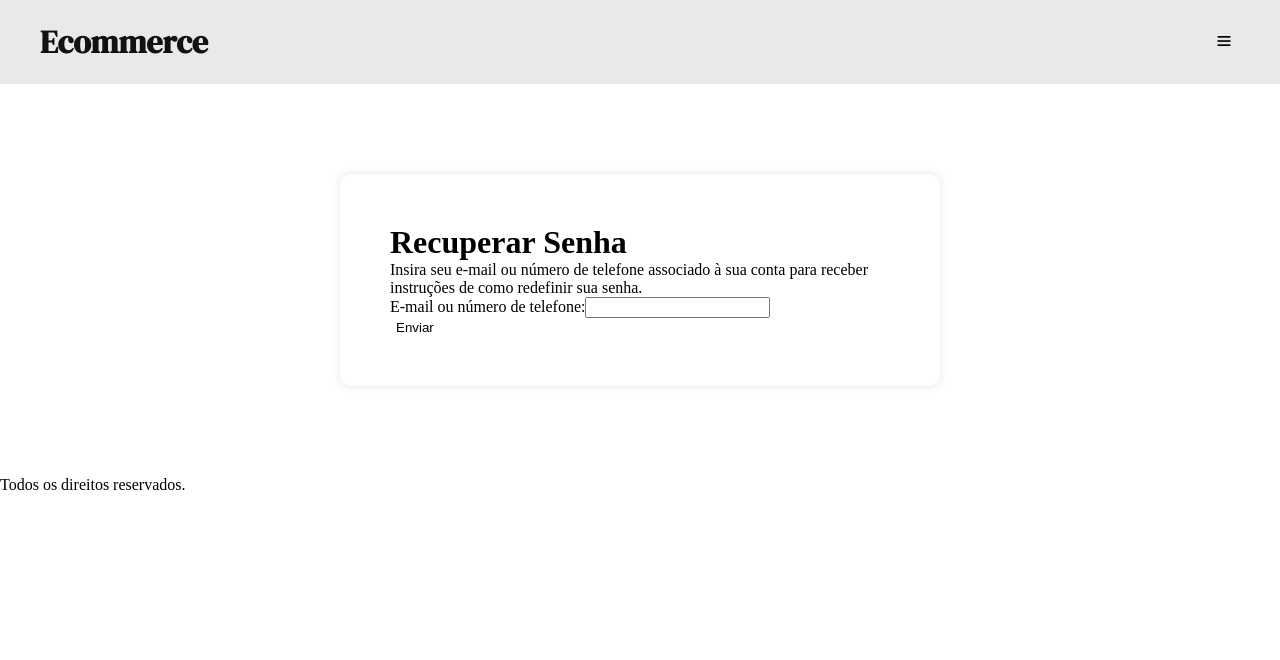
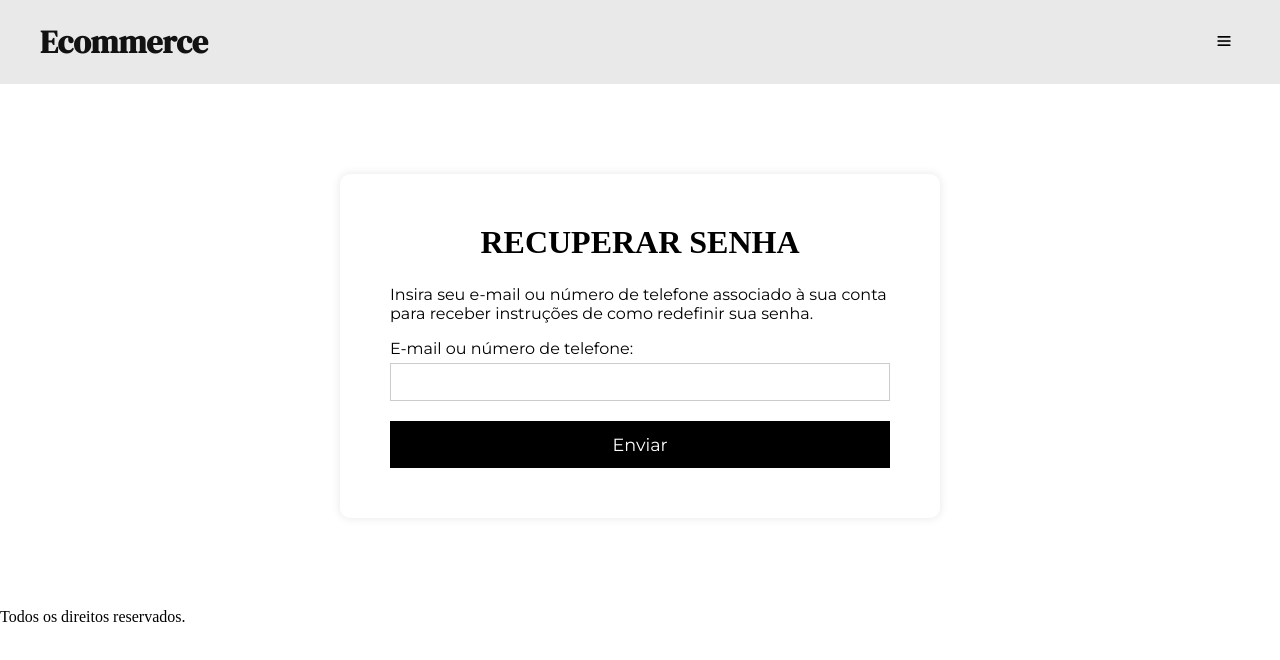
Before and after one commit to Batissta/ecommerce, a React (Vite) app: page /forgetPass in a window 1280 px wide. Shown: the top 660 px of the page. Built offline with nearby package versions, Linux system fonts and the light colour scheme; a web font is replaced by a local one.

Commit message:
feat - LoginPage & Esqueceu senha

```diff
--- a/src/App.jsx
+++ b/src/App.jsx
@@ -4,6 +4,7 @@ import React from "react";
 
 function App() {
   const [ativo, setAtivo] = React.useState(false);
+
   return (
     <>
       <Header ativo={ativo} setAtivo={setAtivo} />
--- a/src/css/global.css
+++ b/src/css/global.css
@@ -40,3 +40,17 @@ button {
   border-radius: 10px;
   box-shadow: 0 0 10px rgba(0, 0, 0, 0.1);
 }
+
+.links-cad {
+  display: flex;
+  justify-content: space-between;
+  margin-top: 1.8rem;
+  padding-left: 1px;
+  padding-right: 10px;
+  font-size: 0.9rem;
+}
+
+.links-cad .link {
+  color: #425674;
+  text-decoration: underline;
+}
--- a/src/css/routes/EsqueciSenha.css
+++ b/src/css/routes/EsqueciSenha.css
@@ -0,0 +1,50 @@
+#esqueceu .container-box {
+  display: flex;
+}
+
+#esqueceu h1 {
+  margin-bottom: 24px;
+  text-align: center;
+  font-size: 2rem;
+}
+
+#esqueceu label {
+  font-family: Montserrat;
+  display: flex;
+  margin-bottom: 5px;
+}
+
+#esqueceu p {
+  font-family: Montserrat;
+  margin: 16px 0;
+}
+#esqueceu .inputs-box {
+  display: flex;
+  flex-direction: column;
+}
+
+#esqueceu .inputs-box input[type="text"] {
+  flex: 1;
+  padding: 10px;
+  border: 1px solid #ccc;
+  font-family: Montserrat;
+  margin-bottom: 20px;
+}
+
+#esqueceu .button {
+  width: 100%;
+  font-family: "Montserrat";
+  font-weight: 400;
+  background-color: black;
+  color: #fff;
+  padding: 12px 16px;
+  transition: 150ms;
+  font-size: 1.1em;
+  border: 1px solid rgb(0, 0, 0);
+}
+
+#esqueceu .button:hover {
+  background-color: #f3f3f3;
+  color: #000;
+  cursor: pointer;
+}
--- a/src/css/routes/Login.css
+++ b/src/css/routes/Login.css
@@ -1,4 +1,4 @@
-#login-form h2 {
+#login-form h1 {
   margin-bottom: 24px;
   text-align: center;
   font-size: 2rem;
@@ -36,15 +36,3 @@
   color: #000;
   cursor: pointer;
 }
-
-.links-cad {
-  display: flex;
-  justify-content: space-between;
-  margin-top: 1.8rem;
-  padding-left: 1px;
-  padding-right: 10px;
-  font-size: 0.9rem;
-}
-.links-cad a {
-  color: #000;
-}
--- a/src/routes/EsqueciSenha.jsx
+++ b/src/routes/EsqueciSenha.jsx
@@ -10,7 +10,7 @@ const EsqueciSenha = () => {
   return (
     <>
       <div id="esqueceu" className="container-box">
-        <h1>Recuperar Senha</h1>
+        <h1>RECUPERAR SENHA</h1>
         <p>
           Insira seu e-mail ou número de telefone associado à sua conta para
           receber instruções de como redefinir sua senha.
@@ -20,11 +20,9 @@ const EsqueciSenha = () => {
             <label htmlFor="email">E-mail ou número de telefone:</label>
             <input type="text" id="email" name="email" />
           </div>
-          <div className="button">
-            <button type="submit" onClick={handleRedirect}>
-              Enviar
-            </button>
-          </div>
+          <button className="button" type="submit" onClick={handleRedirect}>
+            Enviar
+          </button>
         </form>
       </div>
     </>
--- a/src/routes/Login.jsx
+++ b/src/routes/Login.jsx
@@ -7,7 +7,7 @@ const Login = () => {
     <>
       <div id="login" className="container-box">
         <form id="login-form">
-          <h2>LOGIN</h2>
+          <h1>LOGIN</h1>
           <div className="inputs-box">
             <label htmlFor="username">Usuário:</label>
             <input
@@ -28,8 +28,12 @@ const Login = () => {
             Entrar
           </button>
           <div className="links-cad">
-            <Link to="/forgetPass">Esqueceu sua senha?</Link>
-            <Link to="/">Criar conta</Link>
+            <Link className="link" to="/forgetPass">
+              Esqueceu sua senha?
+            </Link>
+            <Link className="link" to="/">
+              Criar conta
+            </Link>
           </div>
         </form>
       </div>
```
